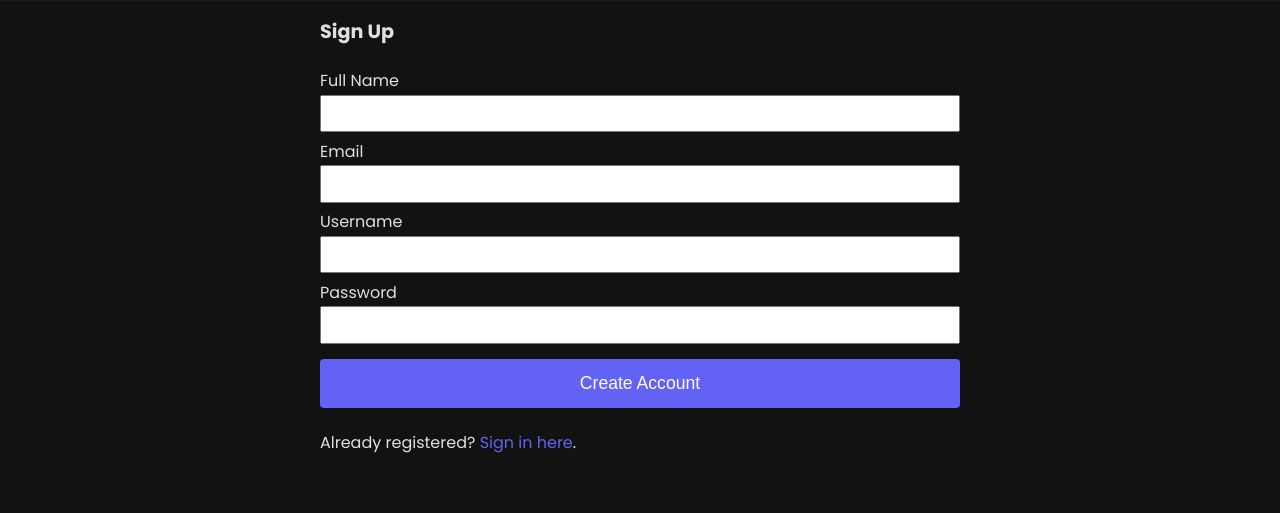
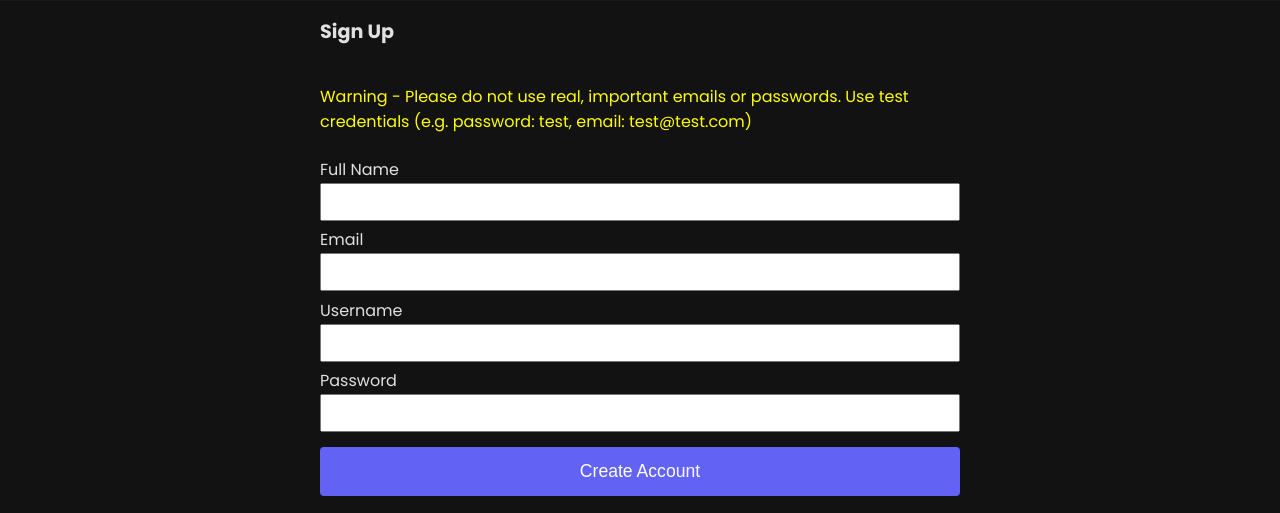
Before and after one commit to MBOKMdina/Spiral-Sounds-Scrimba-project, a website: page public/signup.html in a window 1280 px wide. Shown: the part 287-800 px from the top of the page. Drawn offline with Linux system fonts and the light colour scheme; a web font is replaced by a local one.

Commit message:
Add files via upload

```diff
--- a/public/CSS/index.css
+++ b/public/CSS/index.css
@@ -351,6 +351,11 @@ button:active {
    Sign in/up forms
 ----------------------------------- */
 
+.warning
+{
+    color: yellow;
+}
+
 .sign-forms {
     display: flex;
     flex-direction: column;
--- a/public/signup.html
+++ b/public/signup.html
@@ -35,6 +35,7 @@
     <form class="sign-form" id="signup-form" autocomplete="off">
       <div class="form-inner">
         <h2>Sign Up</h2>
+        <p class="warning">Warning - Please do not use real, important emails or passwords. Use test credentials (e.g. password: test, email: test@test.com)</p>
         <label for="signup-name">Full Name</label>
         <input type="text" id="signup-name" name="name" required/>
 
```
